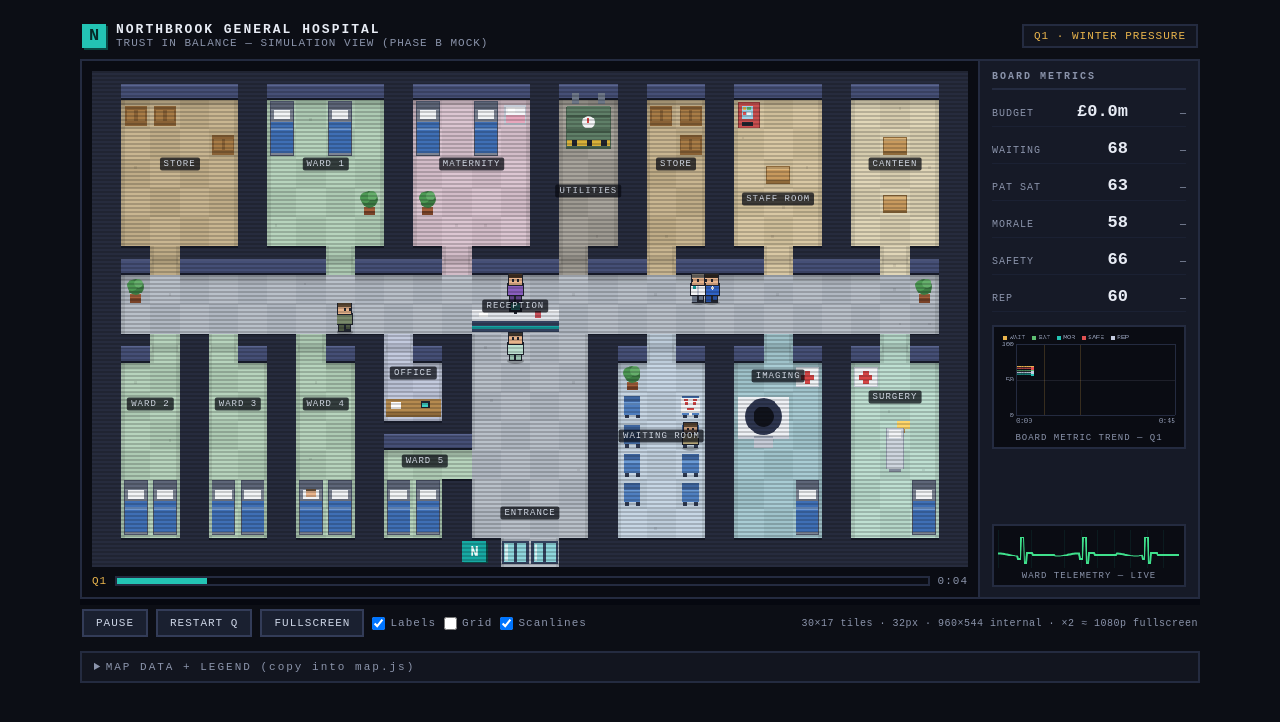
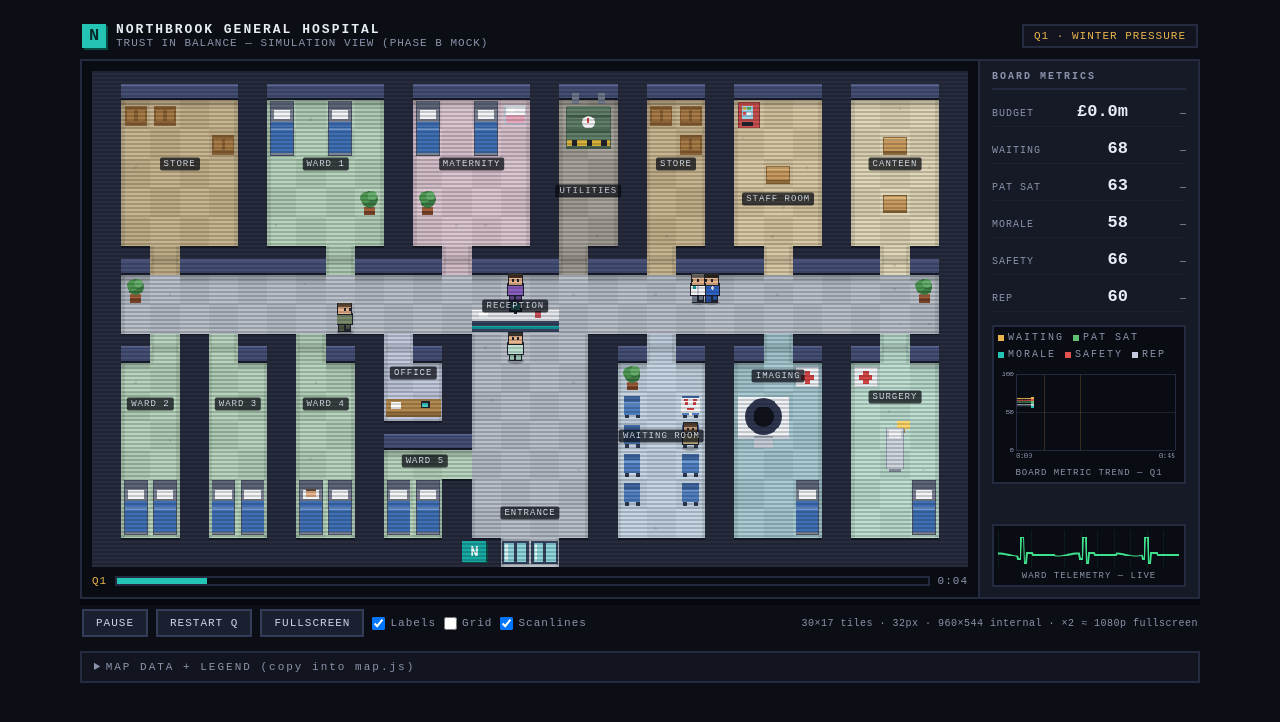
Before and after one commit to acehuall/ENHT-Simulation-Game, a plain HTML site: page index.html in a window 1280 px wide. Drawn offline with Linux system fonts and the light colour scheme.

Commit message:
Clean legend name

```diff
--- a/index.html
+++ b/index.html
@@ -52,6 +52,13 @@
         <div class="tick"><span class="tl">SAFETY</span><span class="tv" id="v4">66</span><span class="td" id="d4">—</span></div>
         <div class="tick"><span class="tl">REP</span><span class="tv" id="v5">60</span><span class="td" id="d5">—</span></div>
         <div class="chartbox">
+          <div class="chartlegend" aria-label="Board metric chart legend">
+            <span><i class="chartlegend-waiting"></i>WAITING</span>
+            <span><i class="chartlegend-patsat"></i>PAT SAT</span>
+            <span><i class="chartlegend-morale"></i>MORALE</span>
+            <span><i class="chartlegend-safety"></i>SAFETY</span>
+            <span><i class="chartlegend-rep"></i>REP</span>
+          </div>
           <canvas id="statsChart" width="220" height="120"></canvas>
           <div class="ekgcap">BOARD METRIC TREND — Q1</div>
         </div>
--- a/src/css/ui.css
+++ b/src/css/ui.css
@@ -40,6 +40,17 @@
 
 .chartbox{border:2px solid var(--line); background:#0a0c13; padding:4px; margin-top:6px;}
 .chartbox canvas{width:100%; height:auto; display:block; image-rendering:pixelated;}
+.chartlegend{
+  display:flex; flex-wrap:wrap; gap:5px 9px; align-items:center;
+  padding:1px 0 5px; color:var(--dim); font-size:10px; letter-spacing:2px; line-height:1.2;
+}
+.chartlegend span{display:inline-flex; align-items:center; gap:4px; white-space:nowrap;}
+.chartlegend i{width:6px; height:6px; display:inline-block; flex:0 0 6px;}
+.chartlegend-waiting{background:var(--amber);}
+.chartlegend-patsat{background:var(--green);}
+.chartlegend-morale{background:var(--teal);}
+.chartlegend-safety{background:var(--red);}
+.chartlegend-rep{background:#c3cade;}
 
 .btn{background:#1a2030; border:2px solid #333c58; color:#cdd5e6; padding:6px 12px;
      font-family:inherit; font-size:11px; letter-spacing:1px; text-transform:uppercase; cursor:pointer;}
--- a/src/ui/stats-chart.js
+++ b/src/ui/stats-chart.js
@@ -33,7 +33,7 @@ function _chartTime(sec){ return '0:'+('0'+Math.floor(sec)).slice(-2); }
 
 function drawStatsChart(){
   var W=statsChart.width, H=statsChart.height;      /* 220 x 120 */
-  var left=22, right=W-6, top=16, bottom=H-18;
+  var left=22, right=W-6, top=10, bottom=H-18;
   var plotW=right-left, plotH=bottom-top;
 
   /* background */
@@ -89,12 +89,4 @@ function drawStatsChart(){
   scc.textAlign='left';  scc.fillText(_chartTime(0),left,bottom+3);
   scc.textAlign='right'; scc.fillText(_chartTime(QLEN),right,bottom+3);
 
-  /* small legend across the top */
-  scc.textBaseline='middle'; scc.textAlign='left';
-  var lx2=6, ly2=8;
-  for(var c=0;c<CHART_SERIES.length;c++){
-    var ck=CHART_SERIES[c].key, cl=CHART_SERIES[c].label;
-    scc.fillStyle=CHART_COLORS[ck]; scc.fillRect(lx2,ly2-2,5,5); lx2+=8;
-    scc.fillStyle='#8b94ab'; scc.fillText(cl,lx2,ly2); lx2+=cl.length*5+7;
-  }
 }
```
Also changed, not shown: .claude/launch.json (added).
